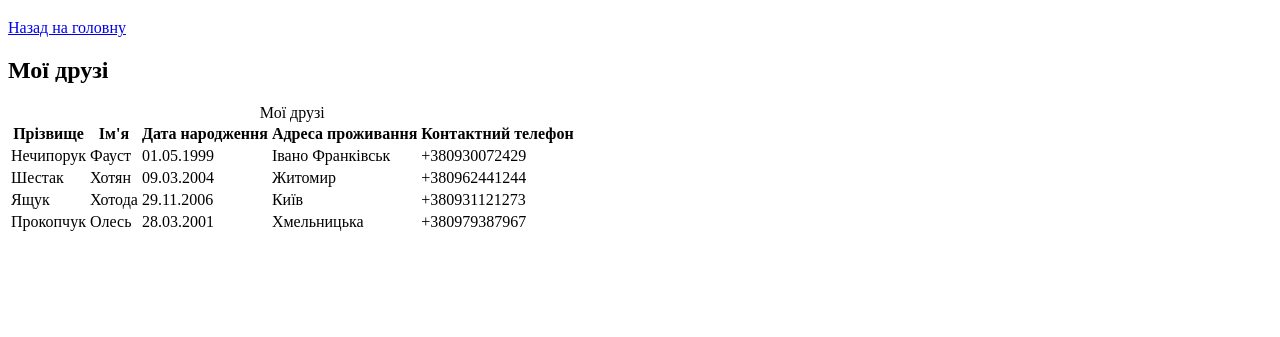
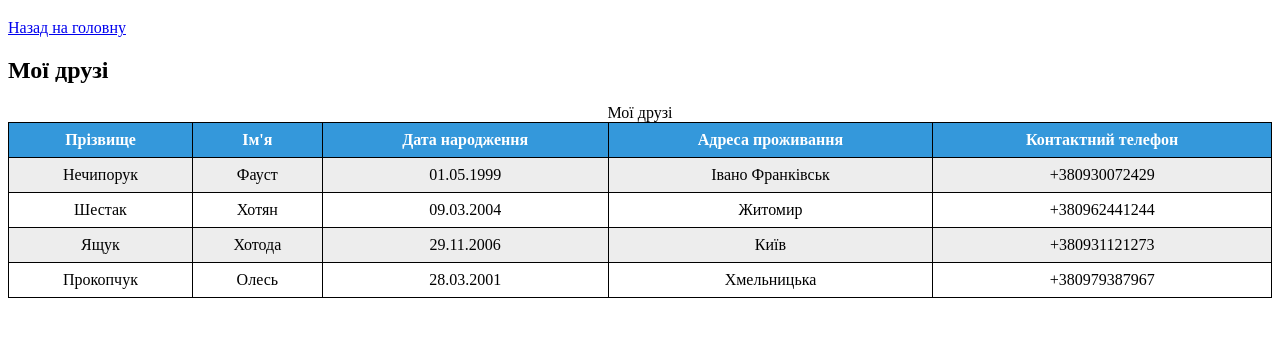
Before and after one commit to htmlMEGAMOZGGGGG/practical_3, a plain HTML site: page friends.html in a window 1280 px wide. Shown: the part 61-398 px from the top of the page. Drawn offline with Linux system fonts and the light colour scheme.

Commit message:
смсмс

```diff
--- a/friends.html
+++ b/friends.html
@@ -1,15 +1,40 @@
 <!DOCTYPE html>
-<html lang="uk"><head>
+<html lang="uk">
+<head>
     <meta charset="utf-8">
     <title>friends</title>
+    <style type="text/css">
+        .styled-table {
+            border-collapse: collapse; /* Згладжує границі комірок */
+            width: 100%; /* Задає ширину таблиці */
+        }
+
+        .styled-table th, .styled-table td {
+            border: 1px solid #000; /* Границі комірок */
+            padding: 8px; /* Відступи тексту від границь */
+            text-align: center; /* Вирівнювання тексту в комірці */
+        }
+
+        /* Оформлення заголовків */
+        .styled-table th {
+            background-color: #3498DB; /* Колір фону заголовків */
+            color: #FFFFFF; /* Колір тексту заголовків */
+        }
+
+        /* Змінене оформлення для парних рядків */
+        .styled-table tr:nth-child(even) {
+            background-color: #EDEDED; /* Колір фону для парних рядків */
+        }
+    </style>
 </head>
 <body>
     <h1>Друзі Тукшинкін Захар Євгенович</h1>
     <a href="index.html">Назад на головну</a>
     <h2>Мої друзі</h2>
-    <table>
+    <table class="styled-table">
         <caption>Мої друзі</caption>
-        <tbody><tr>
+        <tbody>
+            <tr>
                 <th>Прізвище</th>
                 <th>Ім'я</th>
                 <th>Дата народження</th>
@@ -44,31 +69,7 @@
                 <td>Хмельницька</td>
                 <td>+380979387967</td>
             </tr>
-    </tbody></table>
-
-</body></html>
-<style type="text/css">
-    /* Оформлення таблиці */
-.styled-table {
-    border-collapse: collapse; /* Згладжує границі комірок */
-    width: 100%; /* Задає ширину таблиці */
-}
-
-.styled-table th, .styled-table td {
-    border: 1px solid #000; /* Границі комірок */
-    padding: 8px; /* Відступи тексту від границь */
-    text-align: center; /* Вирівнювання тексту в комірці */
-}
-
-/* Оформлення заголовків */
-.styled-table th {
-    background-color: #3498DB; /* Колір фону заголовків */
-    color: #FFFFFF; /* Колір тексту заголовків */
-}
-
-/* Змінене оформлення для парних рядків */
-.styled-table tr:nth-child(even) {
-    background-color: #EDEDED; /* Колір фону для парних рядків */
-}
-
-</style>
+        </tbody>
+    </table>
+</body>
+</html>
```
Lines whose indentation alone changed are shown as unchanged.
